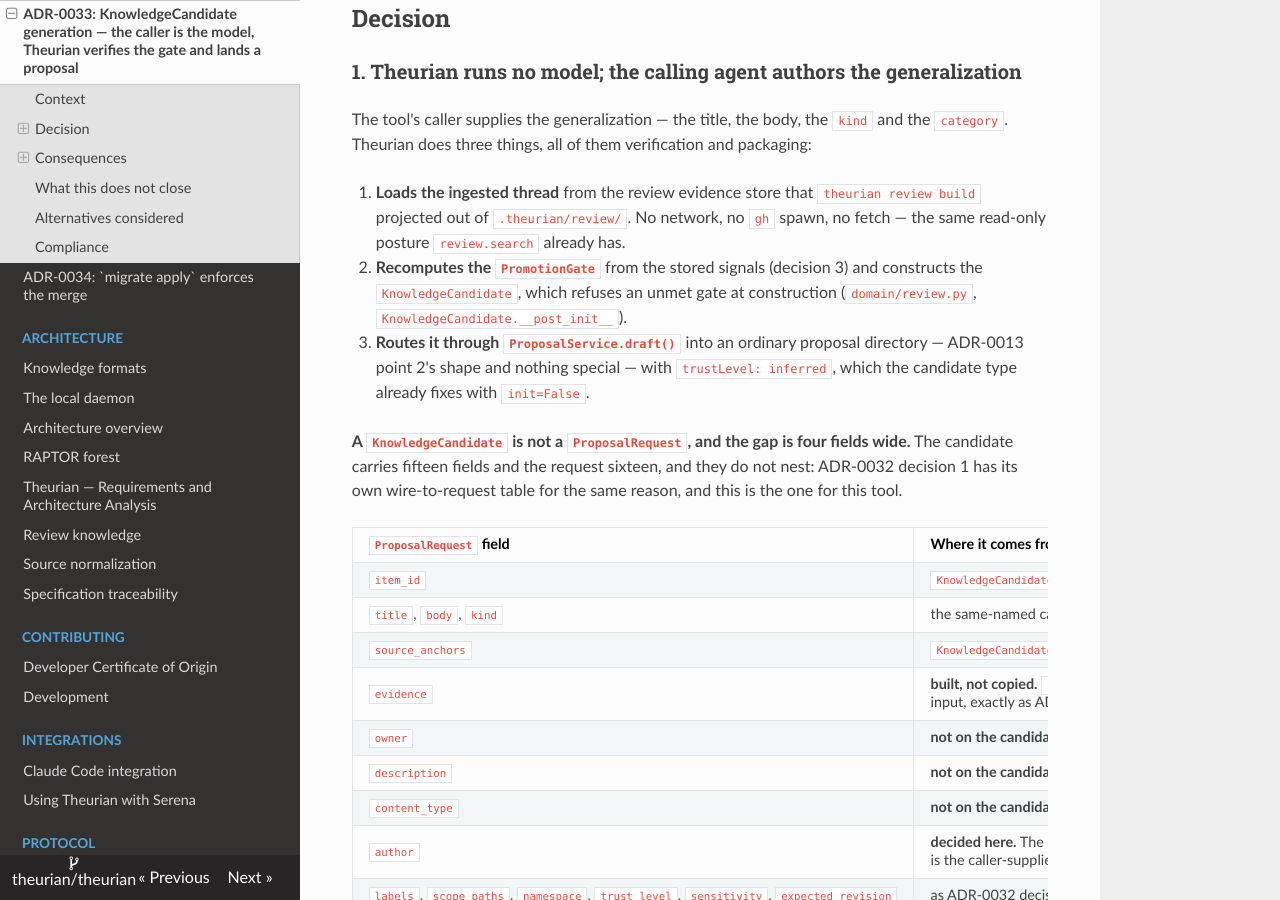
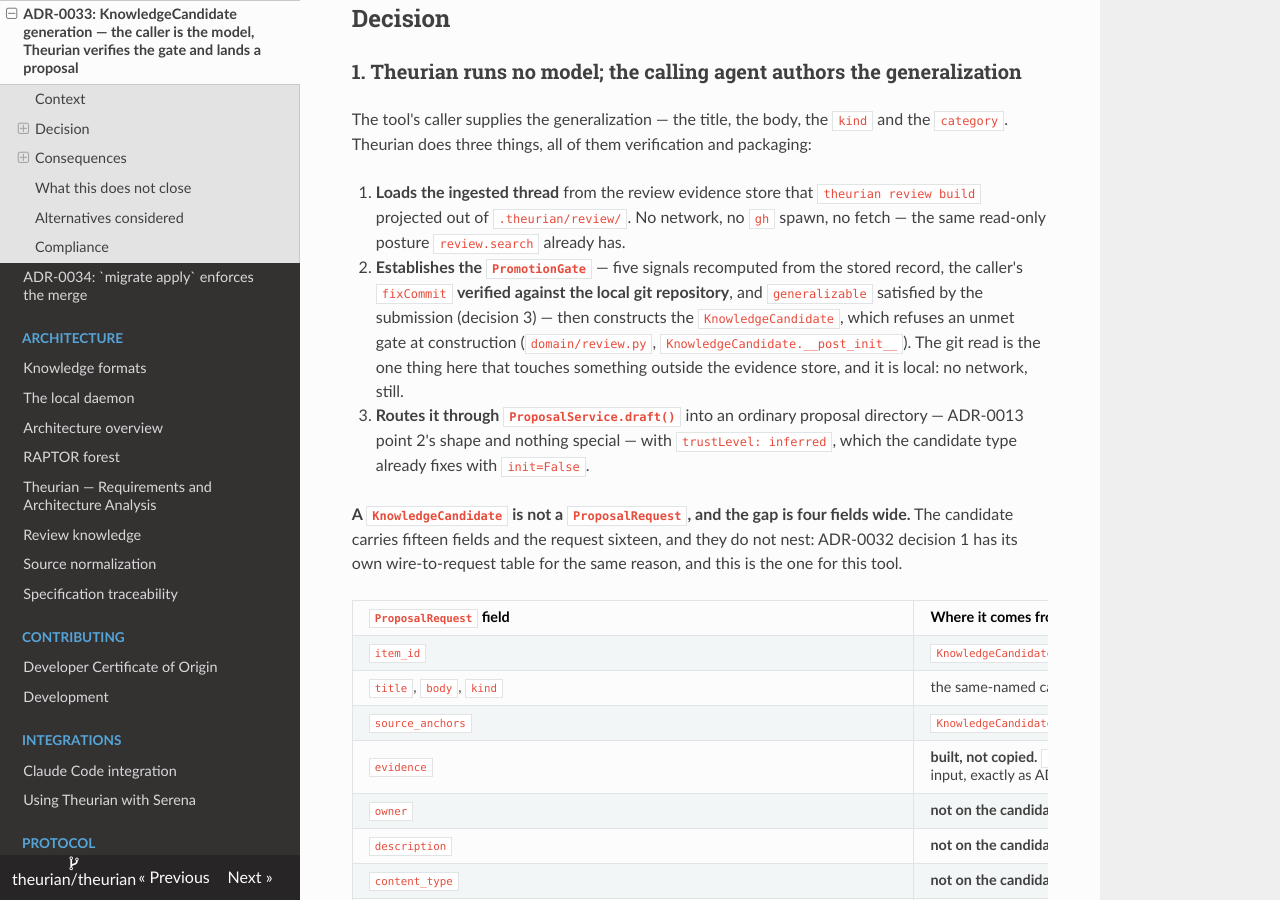
Before and after one commit to theurian/theurian, an MkDocs documentation site: the page built from docs/adr/0033-knowledge-candidate-generation.md, in a window 1280 px wide and 900 px high, scrolled down 1424 px. Built offline with MkDocs 1.6.1, drawn with Linux system fonts in a browser that asks for light colours.

Commit message:
docs(adr): reconcile ADR-0033 decision 1's summary with the redesigned gate
Decision 1's three-step summary still said the gate is recomputed "from the
stored signals", which is the sentence decision 3 was rewritten to stop
asserting. It now names the three routes and says the one thing the step reaches
outside the evidence store: a local git read, no network.

Review-Finding: adversarial HIGH — ADR-0033 decision 3's load-bearing premise fails for fix_commit_present; the shipped adapter never lands it
Signed-off-by: Takehide Uchida <utchy@graphnote-design.com>

```diff
--- a/docs/adr/0033-knowledge-candidate-generation.md
+++ b/docs/adr/0033-knowledge-candidate-generation.md
@@ -71,9 +71,13 @@ verification and packaging:
    `theurian review build` projected out of `.theurian/review/`. No network, no
    `gh` spawn, no fetch — the same read-only posture `review.search` already
    has.
-2. **Recomputes the `PromotionGate`** from the stored signals (decision 3) and
-   constructs the `KnowledgeCandidate`, which refuses an unmet gate at
-   construction (`domain/review.py`, `KnowledgeCandidate.__post_init__`).
+2. **Establishes the `PromotionGate`** — five signals recomputed from the stored
+   record, the caller's `fixCommit` **verified against the local git
+   repository**, and `generalizable` satisfied by the submission (decision 3) —
+   then constructs the `KnowledgeCandidate`, which refuses an unmet gate at
+   construction (`domain/review.py`, `KnowledgeCandidate.__post_init__`). The
+   git read is the one thing here that touches something outside the evidence
+   store, and it is local: no network, still.
 3. **Routes it through `ProposalService.draft()`** into an ordinary proposal
    directory — ADR-0013 point 2's shape and nothing special — with
    `trustLevel: inferred`, which the candidate type already fixes with
```
